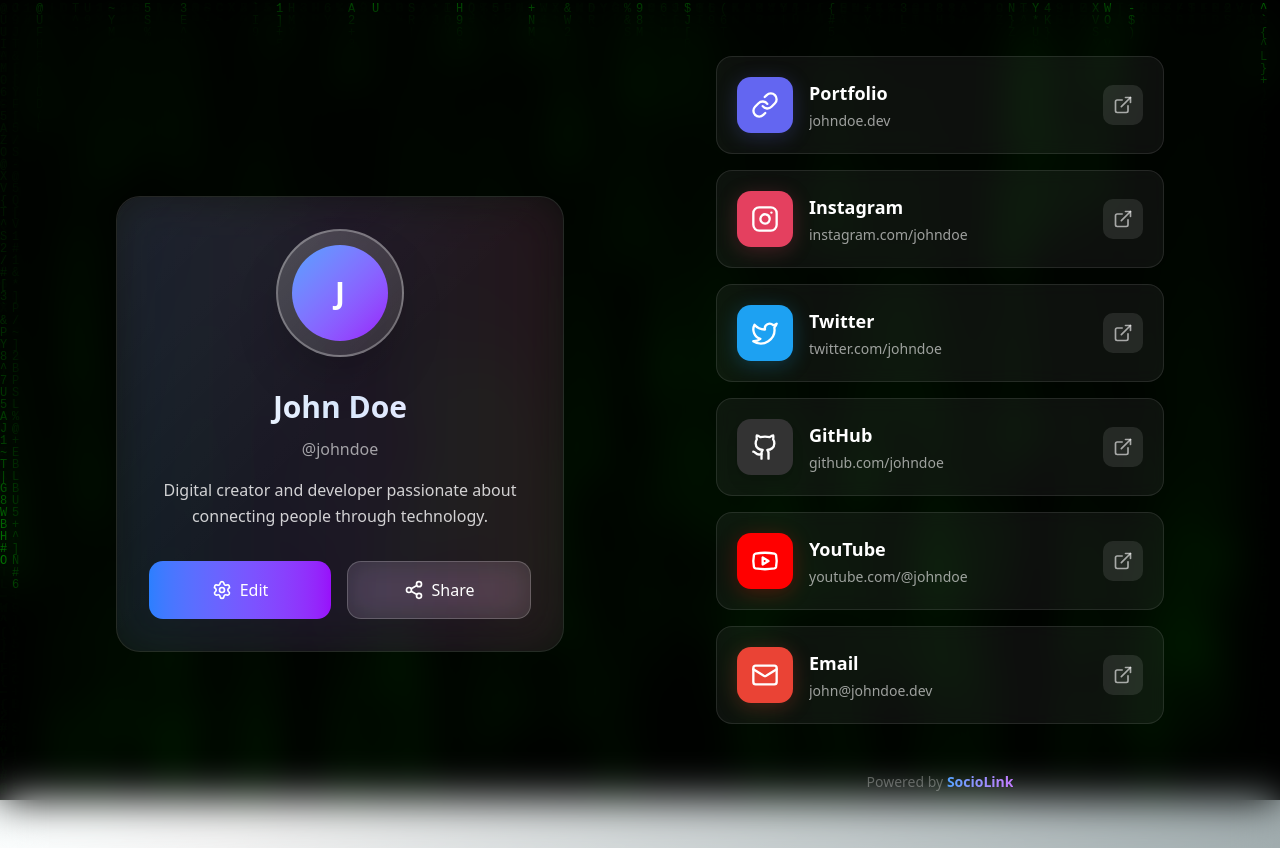
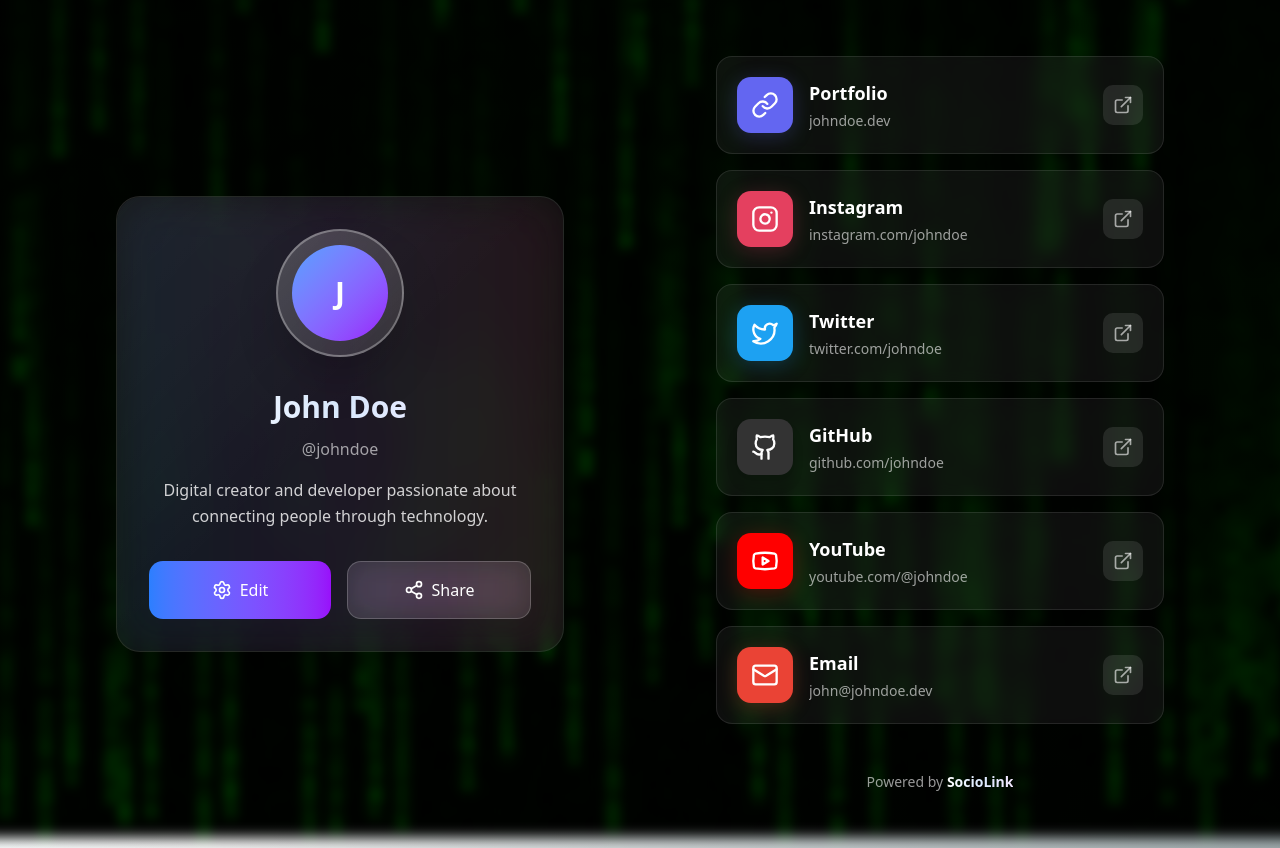
Before and after one commit to Shikiiii/sociolink, a Next.js app: page /p/1 in a window 1280 px wide. Built offline with nearby package versions, Linux system fonts and the light colour scheme.

Commit message:
feat: color adaptation on main page

```diff
--- a/src/app/p/[username]/page.tsx
+++ b/src/app/p/[username]/page.tsx
@@ -81,6 +81,67 @@
   { value: 'Patreon', label: 'Patreon', icon: 'DollarSign', color: '#FF424D' }
 ]
 
+const hexToRgb = (hex: string) => {
+  const result = /^#?([a-f\d]{2})([a-f\d]{2})([a-f\d]{2})$/i.exec(hex)
+  return result ? {
+    r: parseInt(result[1], 16),
+    g: parseInt(result[2], 16),
+    b: parseInt(result[3], 16)
+  } : null
+}
+
+// Calculate luminance (brightness)
+const getLuminance = (r: number, g: number, b: number) => {
+  const [rs, gs, bs] = [r, g, b].map(c => {
+    c = c / 255
+    return c <= 0.03928 ? c / 12.92 : Math.pow((c + 0.055) / 1.055, 2.4)
+  })
+  return 0.2126 * rs + 0.7152 * gs + 0.0722 * bs
+}
+
+// Determine if background is bright
+const isBackgroundBright = (profile: any) => {
+  // Handle custom colors
+  if (profile.background?.startsWith('custom-') && profile.customColor) {
+    const rgb = hexToRgb(profile.customColor)
+    if (rgb) {
+      const luminance = getLuminance(rgb.r, rgb.g, rgb.b)
+      return luminance > 0.5
+    }
+  }
+
+  // Handle preset backgrounds - add known bright ones
+  const brightBackgrounds = [
+    'gradient-3', 'gradient-6', 'gradient-8',
+    'solid-1', 'solid-2', 'solid-4'
+  ]
+
+  return brightBackgrounds.includes(profile.background)
+}
+
+// Get text colors based on background brightness
+const getTextColors = (profile: any) => {
+  const isBright = isBackgroundBright(profile)
+
+  return {
+    primary: isBright ? 'text-gray-900' : 'text-white',
+    secondary: isBright ? 'text-gray-700' : 'text-white/80',
+    muted: isBright ? 'text-gray-600' : 'text-white/60',
+    gradient: isBright
+      ? 'bg-gradient-to-r from-gray-900 via-gray-800 to-gray-700 bg-clip-text text-transparent'
+      : 'bg-gradient-to-r from-white via-blue-100 to-purple-100 bg-clip-text text-transparent',
+    // Enhanced container styles
+    profileCard: isBright
+      ? 'bg-white/10 backdrop-blur-xl border border-gray-500/30 shadow-2xl ring-1 ring-black/10'
+      : 'bg-white/5 backdrop-blur-xl border border-white/10',
+    linkCard: isBright
+      ? 'bg-white/8 border border-gray-500/25 shadow-lg hover:shadow-xl ring-1 ring-black/5'
+      : 'bg-white/5 border border-white/10',
+    profileGlow: isBright ? 'shadow-[0_0_50px_rgba(0,0,0,0.15)]' : '',
+    linkGlow: isBright ? 'hover:shadow-[0_8px_32px_rgba(0,0,0,0.12)]' : ''
+  }
+}
+
 // Mock profile data
 const mockProfile = {
   name: 'John Doe',
@@ -102,6 +163,9 @@
 export default function ProfilePage({ params }: { params: { username: string } }) {
   const router = useRouter()
   const profile = mockProfile
+
+  const textColors = getTextColors(profile)
+  const isBright = isBackgroundBright(profile)
 
   const getBackgroundClass = (bgId: string) => {
     return backgroundPresets.find(bg => bg.id === bgId)?.class || backgroundPresets[0].class
@@ -139,23 +203,41 @@
 
   return (
     <div className="min-h-screen relative overflow-hidden">
-      {/* Background */}
+      {/* Background - update to handle custom colors and blur properly */}
       {BackgroundComponent ? (
-        <div className="absolute inset-0">
+        <div
+          className="absolute inset-0"
+          style={{
+            filter: profile.blur > 0 ? `blur(${profile.blur * 0.3}px)` : 'none',
+            transform: profile.blur > 0 ? 'scale(1.1)' : 'scale(1)',
+            transformOrigin: 'center',
+            transition: 'filter 0.2s ease, transform 0.2s ease'
+          }}
+        >
           <BackgroundComponent />
         </div>
+      ) : profile.background?.startsWith('custom-') ? (
+        <div
+          className="absolute inset-0"
+          style={{
+            backgroundColor: profile.customColor,
+            filter: profile.blur > 0 ? `blur(${profile.blur * 0.3}px)` : 'none',
+            transform: profile.blur > 0 ? 'scale(1.05)' : 'scale(1)',
+            transition: 'filter 0.2s ease, transform 0.2s ease'
+          }}
+        />
       ) : (
-        <div className={`absolute inset-0 ${getBackgroundClass(profile.background)}`} />
+        <div
+          className={`absolute inset-0 ${getBackgroundClass(profile.background)}`}
+          style={{
+            filter: profile.blur > 0 ? `blur(${profile.blur * 0.3}px)` : 'none',
+            transform: profile.blur > 0 ? 'scale(1.05)' : 'scale(1)',
+            transition: 'filter 0.2s ease, transform 0.2s ease'
+          }}
+        />
       )}
 
       <div className="absolute inset-0 bg-gradient-to-br from-black/30 via-transparent to-black/30" />
-      <div
-        className="absolute inset-0 z-10"
-        style={{
-          backdropFilter: `blur(${profile.blur}px)`,
-          WebkitBackdropFilter: `blur(${profile.blur}px)`
-        }}
-      />
 
       {/* Content Container */}
       <div className="relative z-20 min-h-screen p-6">
@@ -167,18 +249,19 @@
         >
           {/* Mobile Layout */}
           <div className="flex flex-col items-center justify-center min-h-screen lg:hidden">
-            {/* Profile Card - Mobile */}
+            {/* Profile Card - Mobile with dynamic styling */}
             <motion.div
               initial={{ opacity: 0, y: 50 }}
               animate={{ opacity: 1, y: 0 }}
               transition={{ duration: 0.6, delay: 0.2 }}
-              className="w-full max-w-md bg-white/5 backdrop-blur-xl border border-white/10 rounded-3xl p-8 relative overflow-hidden mb-6"
+              className={`w-full max-w-md backdrop-blur-xl rounded-3xl p-8 relative overflow-hidden mb-6 transition-all duration-300 ${textColors.profileCard} ${textColors.profileGlow}`}
             >
+              {/* Conditional gradient effects */}
               <div className="absolute inset-0 bg-gradient-to-br from-white/5 via-transparent to-transparent rounded-3xl" />
               <div className="absolute -inset-1 bg-gradient-to-r from-blue-500/20 via-purple-500/20 to-pink-500/20 rounded-3xl blur-xl opacity-50" />
 
               <div className="relative z-10">
-                {/* Avatar */}
+                {/* Avatar - same as before */}
                 <motion.div
                   initial={{ scale: 0 }}
                   animate={{ scale: 1 }}
@@ -202,23 +285,23 @@
                   </div>
                 </motion.div>
 
-                {/* Profile Info */}
+                {/* Profile Info with dynamic colors */}
                 <motion.div
                   initial={{ opacity: 0 }}
                   animate={{ opacity: 1 }}
                   transition={{ delay: 0.6 }}
                   className="text-center mb-6"
                 >
-                  <h1 className="text-2xl font-bold bg-gradient-to-r from-white via-blue-100 to-purple-100 bg-clip-text text-transparent mb-2">
+                  <h1 className={`text-2xl font-bold mb-2 transition-colors duration-300 ${textColors.gradient}`}>
                     {profile.name}
                   </h1>
-                  <p className="text-white/60 text-sm mb-3">@{profile.username}</p>
-                  <p className="text-white/80 text-sm leading-relaxed">
+                  <p className={`text-sm mb-3 transition-colors duration-300 ${textColors.muted}`}>@{profile.username}</p>
+                  <p className={`text-sm leading-relaxed transition-colors duration-300 ${textColors.secondary}`}>
                     {profile.bio}
                   </p>
                 </motion.div>
 
-                {/* Edit and Share Buttons */}
+                {/* Buttons - keep same styling as they work well */}
                 <motion.div
                   initial={{ opacity: 0, y: 20 }}
                   animate={{ opacity: 1, y: 0 }}
@@ -248,7 +331,7 @@
               </div>
             </motion.div>
 
-            {/* Links Section - Mobile */}
+            {/* Links Section - Mobile with dynamic styling */}
             <motion.div
               initial={{ opacity: 0 }}
               animate={{ opacity: 1 }}
@@ -266,12 +349,14 @@
                     animate={{ opacity: 1, x: 0 }}
                     transition={{ delay: 1.1 + index * 0.1 }}
                     onClick={() => handleLinkClick(link.url)}
-                    className="group w-full bg-white/5 hover:bg-white/10 border border-white/10 hover:border-white/20 rounded-2xl p-4 transition-all duration-300 hover:scale-[1.02] hover:shadow-xl backdrop-blur-sm relative overflow-hidden"
+                    className={`group w-full backdrop-blur-sm rounded-2xl p-4 transition-all duration-300 hover:scale-[1.02] hover:shadow-xl relative overflow-hidden ${textColors.linkCard} ${textColors.linkGlow}`}
                   >
+                    {!isBright && (
                       <div
                         className="absolute inset-0 opacity-0 group-hover:opacity-20 transition-opacity duration-300 rounded-2xl"
                         style={{ background: `linear-gradient(135deg, ${platform.color}40, transparent)` }}
                       />
+                    )}
 
                     <div className="relative flex items-center gap-4">
                       <div
@@ -285,16 +370,16 @@
                       </div>
 
                       <div className="flex-1 text-left">
-                        <h3 className="text-white font-semibold text-base mb-1">
+                        <h3 className={`font-semibold text-base mb-1 transition-colors duration-300 ${textColors.primary}`}>
                           {link.title}
                         </h3>
-                        <p className="text-white/60 text-sm truncate">
+                        <p className={`text-sm truncate transition-colors duration-300 ${textColors.muted}`}>
                           {link.url.replace(/^https?:\/\//, '').replace(/^mailto:/, '')}
                         </p>
                       </div>
 
                       <div className="w-8 h-8 rounded-lg bg-white/10 flex items-center justify-center group-hover:bg-white/20 transition-colors flex-shrink-0">
-                        <ExternalLink className="w-4 h-4 text-white/60 group-hover:text-white transition-colors" />
+                        <ExternalLink className={`w-4 h-4 transition-colors ${textColors.muted} group-hover:${textColors.primary}`} />
                       </div>
                     </div>
                   </motion.button>
@@ -309,13 +394,13 @@
               transition={{ delay: 1.6 }}
               className="mt-8 text-center"
             >
-              <p className="text-white/30 text-xs">
-                Powered by <span className="font-semibold bg-gradient-to-r from-blue-400 to-purple-400 bg-clip-text text-transparent">SocioLink</span>
+              <p className={`text-xs transition-colors duration-300 ${textColors.muted}`}>
+                Powered by <span className={`font-semibold ${textColors.gradient}`}>SocioLink</span>
               </p>
             </motion.div>
           </div>
 
-          {/* Desktop Layout */}
+          {/* Desktop Layout - Apply same dynamic styling */}
           <div className="hidden lg:grid lg:grid-cols-2 lg:gap-12 lg:items-center lg:min-h-screen">
             {/* Left Side - Profile Card */}
             <motion.div
@@ -324,12 +409,12 @@
               transition={{ duration: 0.6, delay: 0.2 }}
               className="flex justify-center"
             >
-              <div className="w-full max-w-md bg-white/5 backdrop-blur-xl border border-white/10 rounded-3xl p-8 relative overflow-hidden">
+              <div className={`w-full max-w-md backdrop-blur-xl rounded-3xl p-8 relative overflow-hidden transition-all duration-300 ${textColors.profileCard} ${textColors.profileGlow}`}>
                 <div className="absolute inset-0 bg-gradient-to-br from-white/5 via-transparent to-transparent rounded-3xl" />
                 <div className="absolute -inset-1 bg-gradient-to-r from-blue-500/20 via-purple-500/20 to-pink-500/20 rounded-3xl blur-xl opacity-50" />
 
                 <div className="relative z-10">
-                  {/* Avatar */}
+                  {/* Avatar - same as before */}
                   <motion.div
                     initial={{ scale: 0 }}
                     animate={{ scale: 1 }}
@@ -353,23 +438,23 @@
                     </div>
                   </motion.div>
 
-                  {/* Profile Info */}
+                  {/* Profile Info with dynamic colors */}
                   <motion.div
                     initial={{ opacity: 0 }}
                     animate={{ opacity: 1 }}
                     transition={{ delay: 0.6 }}
                     className="text-center mb-8"
                   >
-                    <h1 className="text-3xl font-bold bg-gradient-to-r from-white via-blue-100 to-purple-100 bg-clip-text text-transparent mb-3">
+                    <h1 className={`text-3xl font-bold mb-3 transition-colors duration-300 ${textColors.gradient}`}>
                       {profile.name}
                     </h1>
-                    <p className="text-white/60 text-base mb-4">@{profile.username}</p>
-                    <p className="text-white/80 text-base leading-relaxed">
+                    <p className={`text-base mb-4 transition-colors duration-300 ${textColors.muted}`}>@{profile.username}</p>
+                    <p className={`text-base leading-relaxed transition-colors duration-300 ${textColors.secondary}`}>
                       {profile.bio}
                     </p>
                   </motion.div>
 
-                  {/* Edit and Share Buttons */}
+                  {/* Edit and Share Buttons - same as before */}
                   <motion.div
                     initial={{ opacity: 0, y: 20 }}
                     animate={{ opacity: 1, y: 0 }}
@@ -400,7 +485,7 @@
               </div>
             </motion.div>
 
-            {/* Right Side - Links */}
+            {/* Right Side - Links with dynamic styling */}
             <motion.div
               initial={{ opacity: 0, x: 50 }}
               animate={{ opacity: 1, x: 0 }}
@@ -418,12 +503,14 @@
                     animate={{ opacity: 1, x: 0 }}
                     transition={{ delay: 1.1 + index * 0.1 }}
                     onClick={() => handleLinkClick(link.url)}
-                    className="group w-full bg-white/5 hover:bg-white/10 border border-white/10 hover:border-white/20 rounded-2xl p-5 transition-all duration-300 hover:scale-[1.02] hover:shadow-xl backdrop-blur-sm relative overflow-hidden"
+                    className={`group w-full backdrop-blur-sm rounded-2xl p-5 transition-all duration-300 hover:scale-[1.02] hover:shadow-xl relative overflow-hidden ${textColors.linkCard} ${textColors.linkGlow}`}
                   >
+                    {!isBright && (
                       <div
                         className="absolute inset-0 opacity-0 group-hover:opacity-20 transition-opacity duration-300 rounded-2xl"
                         style={{ background: `linear-gradient(135deg, ${platform.color}40, transparent)` }}
                       />
+                    )}
 
                     <div className="relative flex items-center gap-4">
                       <div
@@ -437,16 +524,16 @@
                       </div>
 
                       <div className="flex-1 text-left">
-                        <h3 className="text-white font-semibold text-lg mb-1">
+                        <h3 className={`font-semibold text-lg mb-1 transition-colors duration-300 ${textColors.primary}`}>
                           {link.title}
                         </h3>
-                        <p className="text-white/60 text-sm truncate">
+                        <p className={`text-sm truncate transition-colors duration-300 ${textColors.muted}`}>
                           {link.url.replace(/^https?:\/\//, '').replace(/^mailto:/, '')}
                         </p>
                       </div>
 
                       <div className="w-10 h-10 rounded-lg bg-white/10 flex items-center justify-center group-hover:bg-white/20 transition-colors flex-shrink-0">
-                        <ExternalLink className="w-5 h-5 text-white/60 group-hover:text-white transition-colors" />
+                        <ExternalLink className={`w-5 h-5 transition-colors ${textColors.muted} group-hover:${textColors.primary}`} />
                       </div>
                     </div>
                   </motion.button>
@@ -460,8 +547,8 @@
                 transition={{ delay: 1.6 }}
                 className="pt-8 text-center"
               >
-                <p className="text-white/30 text-sm">
-                  Powered by <span className="font-semibold bg-gradient-to-r from-blue-400 to-purple-400 bg-clip-text text-transparent">SocioLink</span>
+                <p className={`text-sm transition-colors duration-300 ${textColors.muted}`}>
+                  Powered by <span className={`font-semibold ${textColors.gradient}`}>SocioLink</span>
                 </p>
               </motion.div>
             </motion.div>
```
Lines whose indentation alone changed are shown as unchanged.
